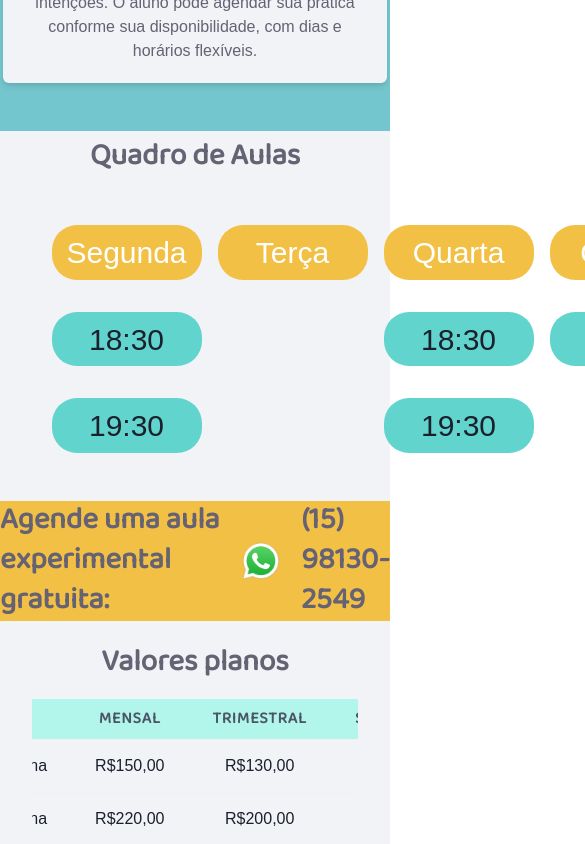
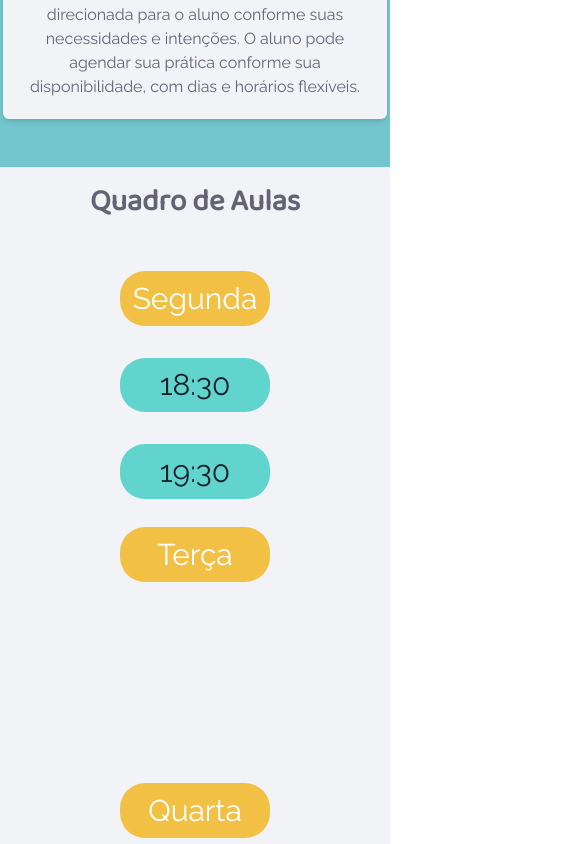
Before and after one commit to Rodrigo-Brezolin-Buquera/YGM-SPA, a React (Create React App) app: page / in a window 390 px wide. Shown: the part 4460-5304 px from the top of the page, 585 px wide, since content can reach past the window. Built offline with nearby package versions, Linux system fonts and the light colour scheme.

Commit message:
inicio ajustes responsividade

```diff
--- a/public/index.html
+++ b/public/index.html
@@ -32,8 +32,7 @@
         margin: 0;
         padding: 0;
         width: 100%;
-        min-height: 100vh;
-        font-family: sans-serif;
+        min-height: 100vh
       }
     </style>
   </head>
--- a/src/pages/mainPage/components/agenda/Agenda.js
+++ b/src/pages/mainPage/components/agenda/Agenda.js
@@ -7,20 +7,23 @@ export const Agenda = () => {
     return (
         <Box
             display={"flex"}
-            flexDirection="column"
+            flexDirection={"column"}
             justifyContent={"center"}
             alignItems={"center"}
             gap="1em"
             paddingTop={"1em"}
-            h="30em"
+            minHeight="30em"
+
         >
             <Heading fontSize={"3xl"} color={"brand.500"}> Quadro de Aulas </Heading>
             <Box
                 display={"flex"}
+                flexDirection={[ "column","column","row" ]}
                 justifyContent={"space-evenly"}
                 alignItems={"center"}
                 gap="1em"
                 w={"90%"}
+
                 padding={"2em"}
             >
                 <DayCard day={"Segunda"} classes={mondayClasses} />
--- a/src/pages/mainPage/components/agenda/components/DayCard/DayCard.js
+++ b/src/pages/mainPage/components/agenda/components/DayCard/DayCard.js
@@ -11,7 +11,7 @@ export const DayCard = ({ day, classes }) => {
         justifyContent={"flex-start"}
         alignItems={"flex-start"}
         gap={"2em"}
-        height={"100%"}
+         height={"15em"}
         >
            <Box
            display={"flex"}
--- a/src/pages/mainPage/components/footer/Footer.js
+++ b/src/pages/mainPage/components/footer/Footer.js
@@ -11,8 +11,10 @@ export const Footer = () => {
             minH="15em"
             backgroundColor={"brand.300"}
             display="flex"
+            flexDirection={[ "column","column","row" ]}
             alignItems={"center"}
             justifyContent="space-evenly"
+            paddingTop={"1em"}
         >
 
             <Box
```
